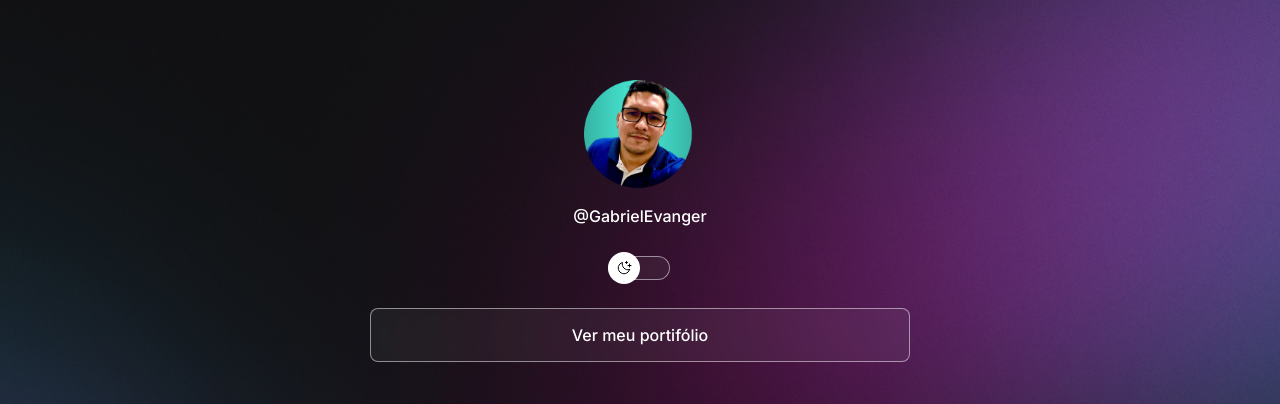
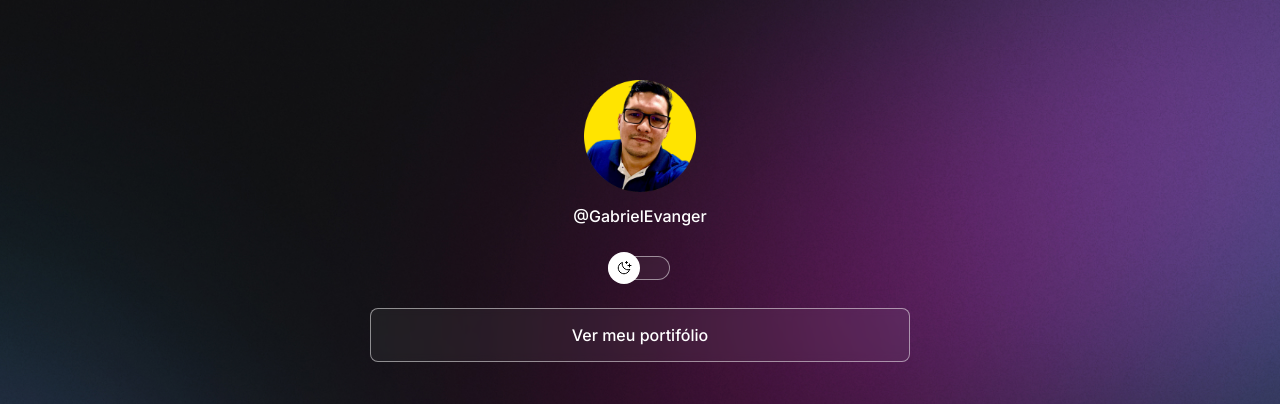
Before and after one commit to gabrielevanger/profile, a plain HTML site: page index.html in a window 1280 px wide. Shown: the top 404 px of the page. Drawn offline with nearby package versions, Linux system fonts and the light colour scheme.

Commit message:
ajustes de Imagem final

```diff
--- a/index.html
+++ b/index.html
@@ -18,7 +18,7 @@
 <body>
   <div id="container">
     <div id="profile">
-      <img src="assets/profile.png" alt="Foto Gabriel" />
+      <img src="assets/profile2.png" alt="Foto Gabriel" />
       <p>@GabrielEvanger</p>
     </div>
 
```
